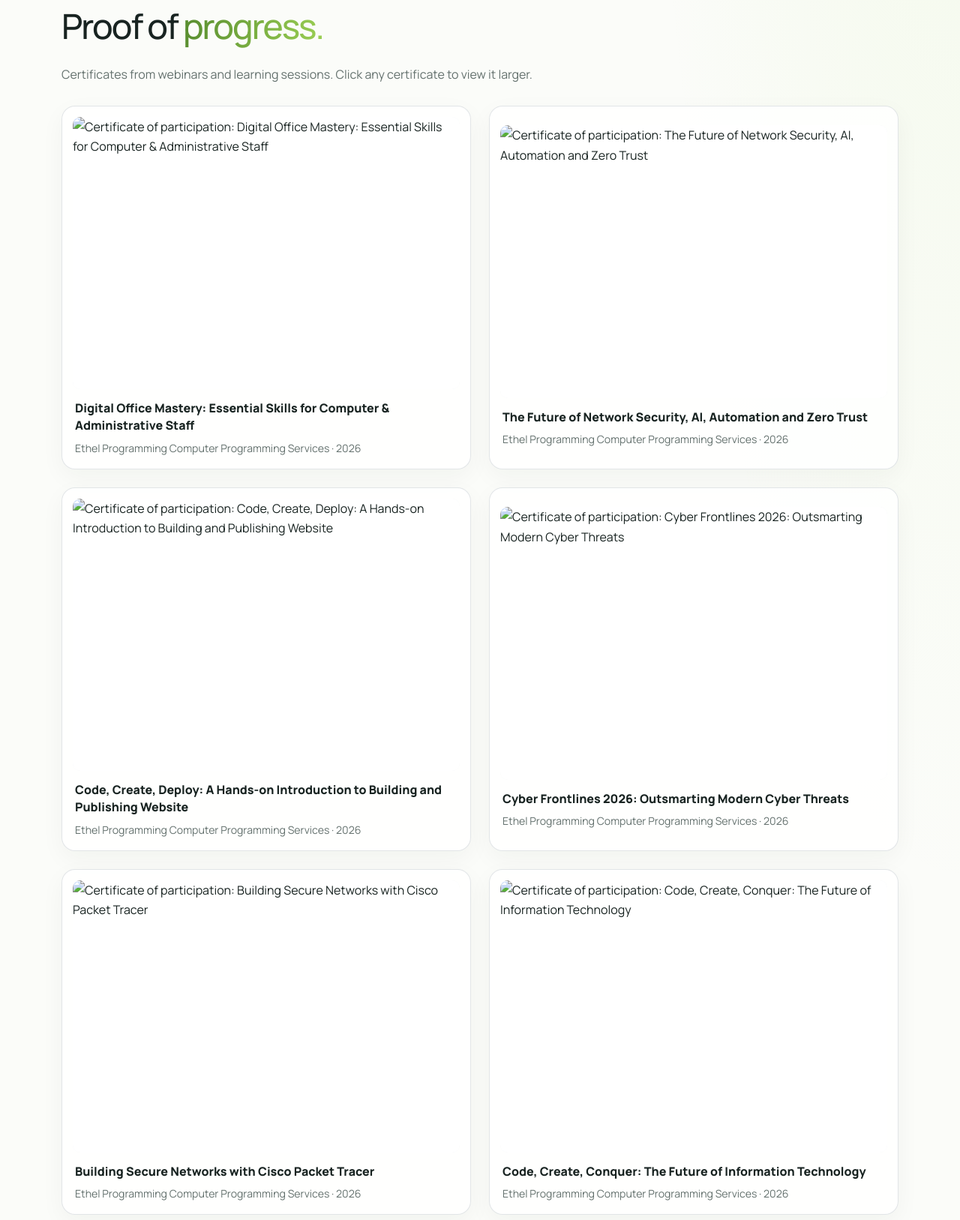
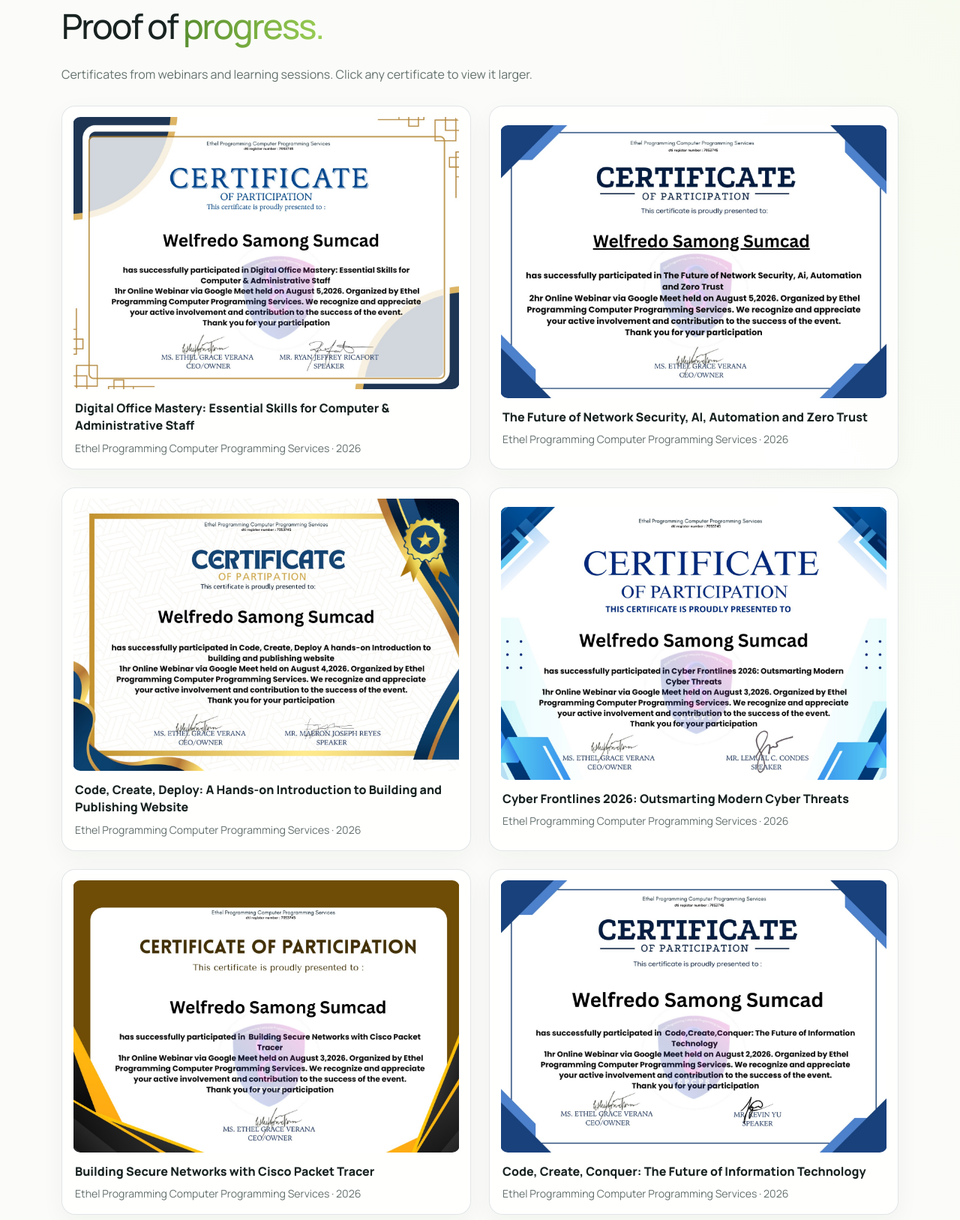
Before and after one commit to welfredo/Magic-portfolio, a plain HTML site: page index.html in a window 1280 px wide. Shown: the part 7113-8740 px from the top of the page at 75% size. Drawn offline with nearby package versions, Linux system fonts and the light colour scheme.

Commit message:
Update index.html

```diff
--- a/index.html
+++ b/index.html
@@ -184,31 +184,31 @@
       <div class="container"><p class="eyebrow">07 / CERTIFICATES & ACHIEVEMENTS</p><h2>Proof of <span>progress.</span></h2><p class="certificate-intro">Certificates from webinars and learning sessions. Click any certificate to view it larger.</p>
         <div class="certificate-grid">
           <button class="certificate-card" type="button" data-certificate="certificates/certificate-1.png" aria-label="View certificate: Digital Office Mastery: Essential Skills for Computer & Administrative Staff">
-            <span class="certificate-image-wrap"><img src="certificates/certificate-1.png" alt="Certificate of participation: Digital Office Mastery: Essential Skills for Computer & Administrative Staff" loading="lazy"><span class="certificate-zoom">⤢ Click to enlarge</span></span>
+            <span class="certificate-image-wrap"><img src="certificate-1.png" alt="Certificate of participation: Digital Office Mastery: Essential Skills for Computer & Administrative Staff" loading="lazy"><span class="certificate-zoom">⤢ Click to enlarge</span></span>
             <span class="certificate-title">Digital Office Mastery: Essential Skills for Computer & Administrative Staff</span><span class="certificate-org">Ethel Programming Computer Programming Services · 2026</span>
           </button>
           <button class="certificate-card" type="button" data-certificate="certificates/certificate-2.png" aria-label="View certificate: The Future of Network Security, AI, Automation and Zero Trust">
-            <span class="certificate-image-wrap"><img src="certificates/certificate-2.png" alt="Certificate of participation: The Future of Network Security, AI, Automation and Zero Trust" loading="lazy"><span class="certificate-zoom">⤢ Click to enlarge</span></span>
+            <span class="certificate-image-wrap"><img src="certificate-2.png" alt="Certificate of participation: The Future of Network Security, AI, Automation and Zero Trust" loading="lazy"><span class="certificate-zoom">⤢ Click to enlarge</span></span>
             <span class="certificate-title">The Future of Network Security, AI, Automation and Zero Trust</span><span class="certificate-org">Ethel Programming Computer Programming Services · 2026</span>
           </button>
           <button class="certificate-card" type="button" data-certificate="certificates/certificate-3.png" aria-label="View certificate: Code, Create, Deploy: A Hands-on Introduction to Building and Publishing Website">
-            <span class="certificate-image-wrap"><img src="certificates/certificate-3.png" alt="Certificate of participation: Code, Create, Deploy: A Hands-on Introduction to Building and Publishing Website" loading="lazy"><span class="certificate-zoom">⤢ Click to enlarge</span></span>
+            <span class="certificate-image-wrap"><img src="certificate-3.png" alt="Certificate of participation: Code, Create, Deploy: A Hands-on Introduction to Building and Publishing Website" loading="lazy"><span class="certificate-zoom">⤢ Click to enlarge</span></span>
             <span class="certificate-title">Code, Create, Deploy: A Hands-on Introduction to Building and Publishing Website</span><span class="certificate-org">Ethel Programming Computer Programming Services · 2026</span>
           </button>
           <button class="certificate-card" type="button" data-certificate="certificates/certificate-4.png" aria-label="View certificate: Cyber Frontlines 2026: Outsmarting Modern Cyber Threats">
-            <span class="certificate-image-wrap"><img src="certificates/certificate-4.png" alt="Certificate of participation: Cyber Frontlines 2026: Outsmarting Modern Cyber Threats" loading="lazy"><span class="certificate-zoom">⤢ Click to enlarge</span></span>
+            <span class="certificate-image-wrap"><img src="certificate-4.png" alt="Certificate of participation: Cyber Frontlines 2026: Outsmarting Modern Cyber Threats" loading="lazy"><span class="certificate-zoom">⤢ Click to enlarge</span></span>
             <span class="certificate-title">Cyber Frontlines 2026: Outsmarting Modern Cyber Threats</span><span class="certificate-org">Ethel Programming Computer Programming Services · 2026</span>
           </button>
           <button class="certificate-card" type="button" data-certificate="certificates/certificate-5.png" aria-label="View certificate: Building Secure Networks with Cisco Packet Tracer">
-            <span class="certificate-image-wrap"><img src="certificates/certificate-5.png" alt="Certificate of participation: Building Secure Networks with Cisco Packet Tracer" loading="lazy"><span class="certificate-zoom">⤢ Click to enlarge</span></span>
+            <span class="certificate-image-wrap"><img src="certificate-5.png" alt="Certificate of participation: Building Secure Networks with Cisco Packet Tracer" loading="lazy"><span class="certificate-zoom">⤢ Click to enlarge</span></span>
             <span class="certificate-title">Building Secure Networks with Cisco Packet Tracer</span><span class="certificate-org">Ethel Programming Computer Programming Services · 2026</span>
           </button>
           <button class="certificate-card" type="button" data-certificate="certificates/certificate-6.png" aria-label="View certificate: Code, Create, Conquer: The Future of Information Technology">
-            <span class="certificate-image-wrap"><img src="certificates/certificate-6.png" alt="Certificate of participation: Code, Create, Conquer: The Future of Information Technology" loading="lazy"><span class="certificate-zoom">⤢ Click to enlarge</span></span>
+            <span class="certificate-image-wrap"><img src="certificate-6.png" alt="Certificate of participation: Code, Create, Conquer: The Future of Information Technology" loading="lazy"><span class="certificate-zoom">⤢ Click to enlarge</span></span>
             <span class="certificate-title">Code, Create, Conquer: The Future of Information Technology</span><span class="certificate-org">Ethel Programming Computer Programming Services · 2026</span>
           </button>
           <button class="certificate-card" type="button" data-certificate="certificates/certificate-7.png" aria-label="View certificate: IoT 101: Your Gateway to Smart Technology">
-            <span class="certificate-image-wrap"><img src="certificates/certificate-7.png" alt="Certificate of participation: IoT 101: Your Gateway to Smart Technology" loading="lazy"><span class="certificate-zoom">⤢ Click to enlarge</span></span>
+            <span class="certificate-image-wrap"><img src="certificate-7.png" alt="Certificate of participation: IoT 101: Your Gateway to Smart Technology" loading="lazy"><span class="certificate-zoom">⤢ Click to enlarge</span></span>
             <span class="certificate-title">IoT 101: Your Gateway to Smart Technology</span><span class="certificate-org">Ethel Programming Computer Programming Services · 2026</span>
           </button>
         </div></div>
```
